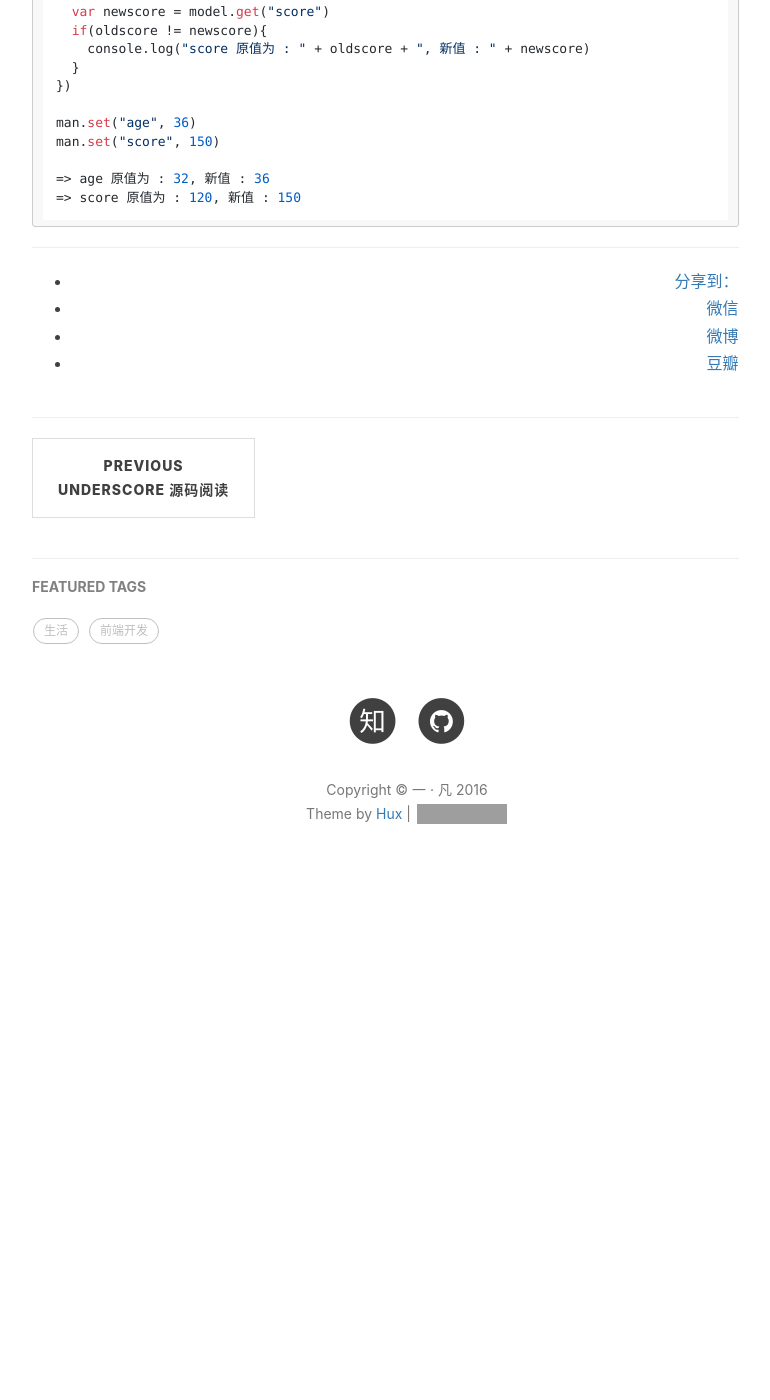
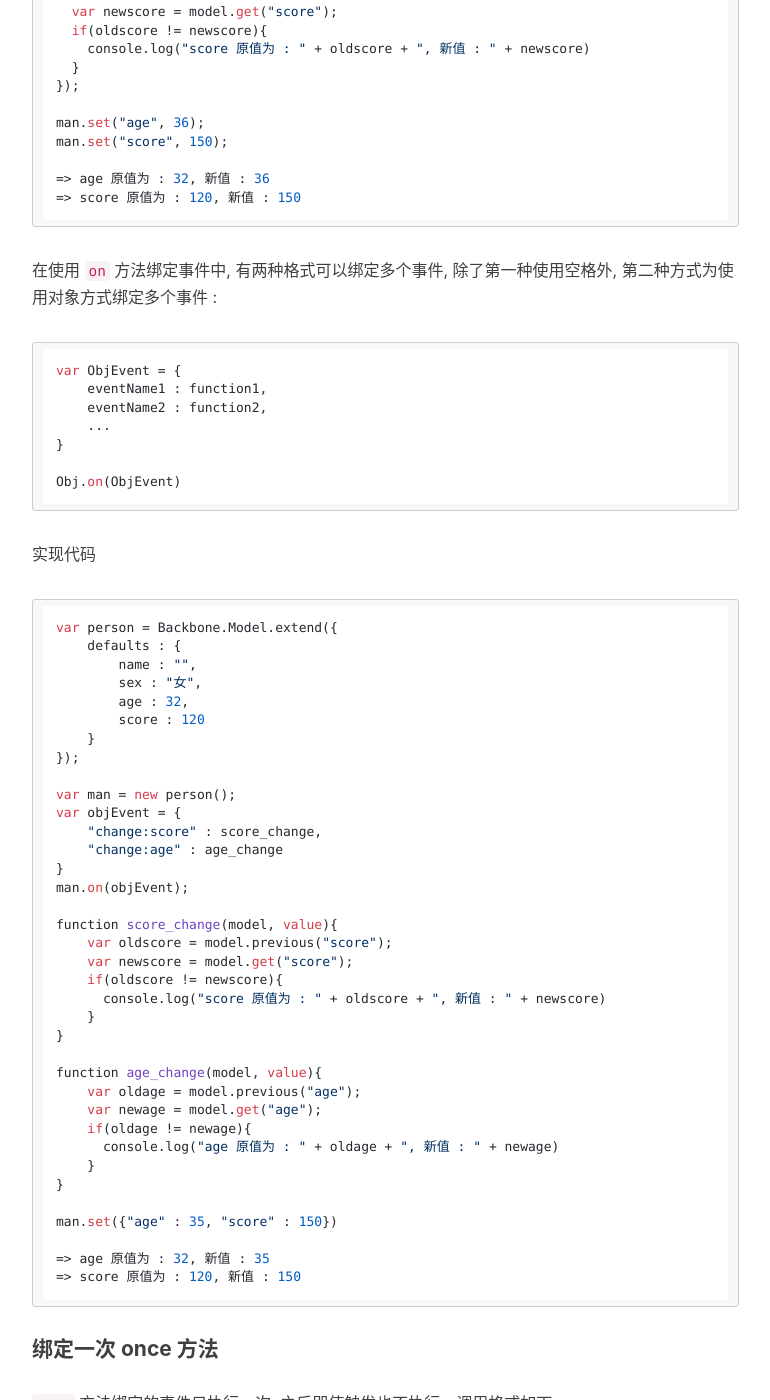
Before and after one commit to CherishLyf/CherishLyf.github.io, a Jekyll site: the page built from _posts/2016-04-06-backbone.markdown, in a window 1280 px wide and 1400 px high, scrolled down 6147 px. Shown: the whole window, without its empty margins (233-1003 px from the left). Built offline with Jekyll 4.4.1, drawn with Linux system fonts in a browser that asks for light colours; nearby versions of some CDN libraries; comment, search, counter and statistics services are not loaded; before the commit the page ends 7065 px from its top, so only the background shows below that; some of the changed text lies outside the part shown; grey boxes are pictures that could not be loaded.

Commit message:
Backbone 学习笔记

```diff
--- a/_posts/2016-04-06-backbone.markdown
+++ b/_posts/2016-04-06-backbone.markdown
@@ -233,6 +233,46 @@ Underscore.js 是一个非常简洁的, 实用的库, 包含了 60 多个独立
 
 2.实现代码
 
+    var person = Backbone.Model.extend({
+        defaults : {
+            name : "",
+            sex : "女",
+            age : 32,
+            score : 120
+        }
+    });
+
+    var man = new person();
+    man.on("change:score change:age", function(model, value){
+      var oldage = model.previous("age");
+      var newage = model.get("age");
+      if(oldage != newage){
+        console.log("age 原值为 : " + oldage + ", 新值 : " + newage)
+      }
+      var oldscore = model.previous("score");
+      var newscore = model.get("score");
+      if(oldscore != newscore){
+        console.log("score 原值为 : " + oldscore + ", 新值 : " + newscore)
+      }
+    });
+
+    man.set("age", 36);
+    man.set("score", 150);
+
+    => age 原值为 : 32, 新值 : 36
+    => score 原值为 : 120, 新值 : 150
+
+在使用 `on` 方法绑定事件中, 有两种格式可以绑定多个事件, 除了第一种使用空格外, 第二种方式为使用对象方式绑定多个事件 :
+
+    var ObjEvent = {
+        eventName1 : function1,
+        eventName2 : function2,
+        ...
+    }
+
+    Obj.on(ObjEvent)
+
+实现代码
 
     var person = Backbone.Model.extend({
         defaults : {
@@ -244,21 +284,107 @@ Underscore.js 是一个非常简洁的, 实用的库, 包含了 60 多个独立
     });
 
     var man = new person();
-    man.on("change:score change:age", function(model, value){
-      var oldage = model.previous("age")
-      var newage = model.get("age")
-      if(oldage != newage){
-        console.log("age 原值为 : " + oldage + ", 新值 : " + newage)
-      }
-      var oldscore = model.previous("score")
-      var newscore = model.get("score")
-      if(oldscore != newscore){
-        console.log("score 原值为 : " + oldscore + ", 新值 : " + newscore)
-      }
+    var objEvent = {
+        "change:score" : score_change,
+        "change:age" : age_change
+    }
+    man.on(objEvent);
+
+    function score_change(model, value){
+        var oldscore = model.previous("score");
+        var newscore = model.get("score");
+        if(oldscore != newscore){
+          console.log("score 原值为 : " + oldscore + ", 新值 : " + newscore)
+        }
+    }
+
+    function age_change(model, value){
+        var oldage = model.previous("age");
+        var newage = model.get("age");
+        if(oldage != newage){
+          console.log("age 原值为 : " + oldage + ", 新值 : " + newage)
+        }
+    }
+
+    man.set({"age" : 35, "score" : 150})
+
+    => age 原值为 : 32, 新值 : 35
+    => score 原值为 : 120, 新值 : 150
+
+#### 绑定一次 once 方法
+
+`once` 方法绑定的事件只执行一次, 之后即使触发也不执行。调用格式如下 :
+
+    Obj.once(eventName, function, [context])
+
+**示例五 : 使用 once 方法绑定事件**
+
+1.功能描述
+
+先使用模型对象的 `once` 方法绑定 `change` 事件, 在该事件中通过变量累计事件执行的次数, 并将该次数内容输出至浏览器的控制台中, 然后用 `set` 方法重置二次模型对象的属性.
+
+2.实现代码
+
+    var person = Backbone.Model.extend({
+        defaults : {
+            name : "",
+            sex : "男",
+            age : 32,
+            score : 120
+        }
+    });
+
+    var man = new person();
+    var initNum = 0;
+    man.once("change", function(){
+      initNum++;
+      console.log("事件触发的次数为" + initNum)
+    });
+    man.set("age", 26);
+    man.set("score", 150);
+
+    => 事件触发的次数为1
+
+#### 触发事件 trigger 方法
+
+前面介绍了 `on` 或者 `once` 方法绑定对象事件的过程, 这些事件都是对象本身自带的系统事件, 如 `change`、`change:age` 等, 他们的触发需要满足相应的条件. <br>
+`trigger` 的功能是触发对象的某个事件 :
+
+    Obj.trigger(eventName)
+
+其中 `Obj` 为对象本身, `eventName` 表示自定义的事件名, 需要手动触发的事件名。<br>
+`trigger` 可以手动触发对象的任何事件, 不仅是系统自带的事件, 还可以是自定义的事件。
+
+**示例六 : 使用 trigger 方法触发事件**
+
+1.功能描述
+
+先使用 `on` 方法绑定模型对象的自定义事件 `change_age_sex` 和 `age` 属性的 `change` 事件,
+然后分别调用 `trigger` 方法手动触发绑定的事件.
+
+    var person = Backbone.Model.extend({
+        defaults : {
+            name : "",
+            sex : "男",
+            age : 32,
+            score : 120
+        }
+    });
+
+    var man = new person();
+    man.on("change_age_sex", function(){
+      console.log("您手动触发了一个自定义事件")
     })
+    man.on("change:age", function(model, value){
+      if(value !== undefined)
+        console.log("您修改后的年龄为" + value)
+      else
+        console.log("您手动触发了一个年龄修改事件")
+    })
+    man.trigger("change_age_sex");
+    man.trigger("change:age");
+    man.set("age", 26);
 
-    man.set("age", 36)
-    man.set("score", 150)
-
-    => age 原值为 : 32, 新值 : 36
-    => score 原值为 : 120, 新值 : 150
+    => 您手动触发了一个自定义事件
+    => 您手动触发了一个年龄修改事件
+    => 您修改后的年龄为26
```
